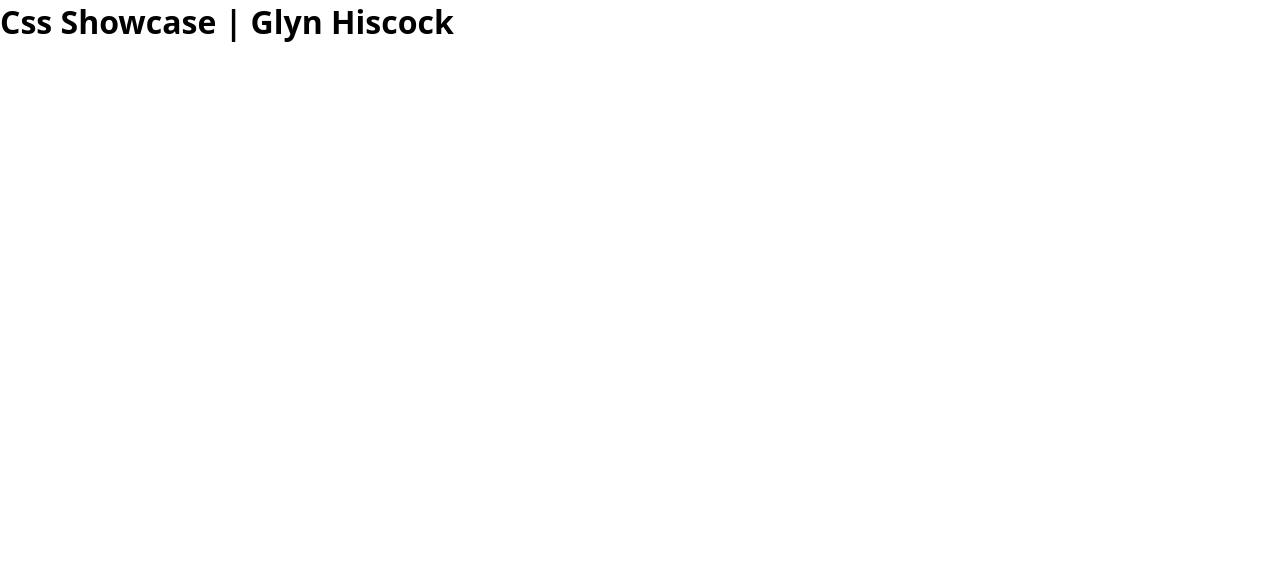
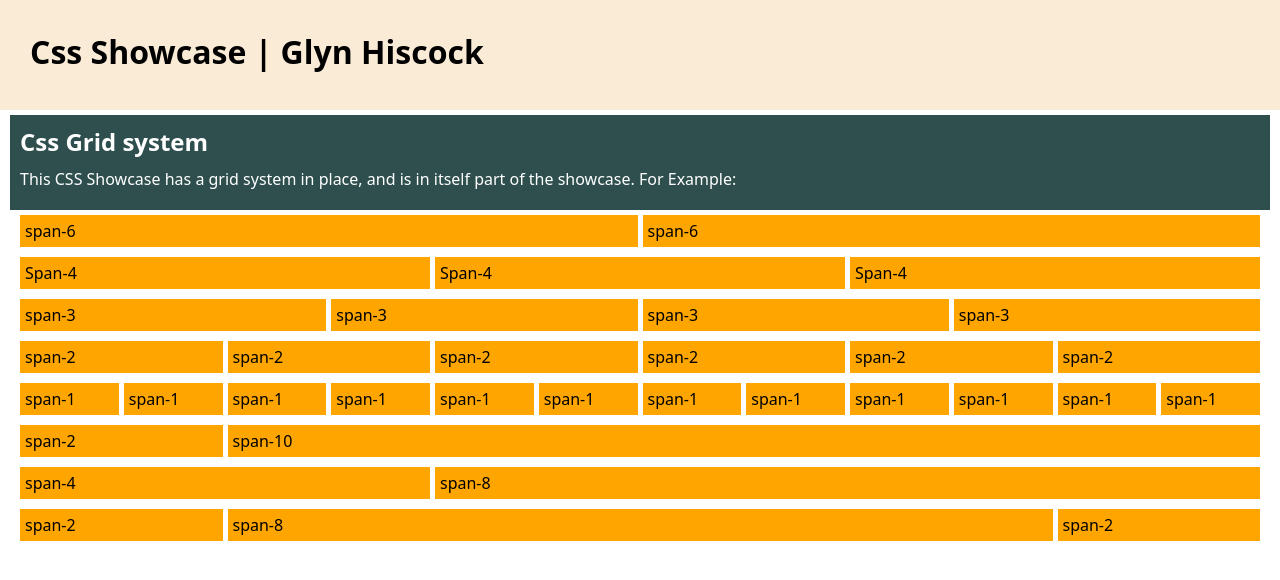
Before and after one commit to paddy852/Showcase, a plain HTML site: page index.html in a window 1280 px wide. Drawn offline with Linux system fonts and the light colour scheme.

Commit message:
added header and grid system

```diff
--- a/index.html
+++ b/index.html
@@ -7,8 +7,71 @@
     <title>Css Showcase | Glyn Hiscock</title>
   </head>
   <body>
-    <header>
+    <header class="header">
       <h1>Css Showcase | Glyn Hiscock</h1>
     </header>
+    <main>
+      <div class="grid-container">
+        <div class="span-12">
+          <div class="section">
+            <h2>Css Grid system</h2>
+            <p>
+              This CSS Showcase has a grid system in place, and is in itself
+              part of the showcase. For Example:
+            </p>
+          </div>
+          <div class="grid-container">
+            <div class="span-6 grid_element">span-6</div>
+            <div class="span-6 grid_element">span-6</div>
+          </div>
+          <div class="grid-container">
+            <div class="span-4 grid_element">Span-4</div>
+            <div class="span-4 grid_element">Span-4</div>
+            <div class="span-4 grid_element">Span-4</div>
+          </div>
+          <div class="grid-container">
+            <div class="span-3 grid_element">span-3</div>
+            <div class="span-3 grid_element">span-3</div>
+            <div class="span-3 grid_element">span-3</div>
+            <div class="span-3 grid_element">span-3</div>
+          </div>
+          <div class="grid-container">
+            <div class="span-2 grid_element">span-2</div>
+            <div class="span-2 grid_element">span-2</div>
+            <div class="span-2 grid_element">span-2</div>
+            <div class="span-2 grid_element">span-2</div>
+            <div class="span-2 grid_element">span-2</div>
+            <div class="span-2 grid_element">span-2</div>
+          </div>
+          <div class="grid-container">
+            <div class="span-1 grid_element">span-1</div>
+            <div class="span-1 grid_element">span-1</div>
+            <div class="span-1 grid_element">span-1</div>
+            <div class="span-1 grid_element">span-1</div>
+            <div class="span-1 grid_element">span-1</div>
+            <div class="span-1 grid_element">span-1</div>
+            <div class="span-1 grid_element">span-1</div>
+            <div class="span-1 grid_element">span-1</div>
+            <div class="span-1 grid_element">span-1</div>
+            <div class="span-1 grid_element">span-1</div>
+            <div class="span-1 grid_element">span-1</div>
+            <div class="span-1 grid_element">span-1</div>
+          </div>
+          <div class="grid-container">
+            <div class="span-2 grid_element">span-2</div>
+            <div class="span-10 grid_element">span-10</div>
+          </div>
+          <div class="grid-container">
+            <div class="span-4 grid_element">span-4</div>
+            <div class="span-8 grid_element">span-8</div>
+          </div>
+          <div class="grid-container">
+            <div class="span-2 grid_element">span-2</div>
+            <div class="span-8 grid_element">span-8</div>
+            <div class="span-2 grid_element">span-2</div>
+          </div>
+        </div>
+      </div>
+    </main>
   </body>
 </html>
--- a/sass/_base.scss
+++ b/sass/_base.scss
@@ -7,6 +7,11 @@
 body {
   font-family: system-ui, -apple-system, BlinkMacSystemFont, "Segoe UI", Roboto,
     Oxygen, Ubuntu, Cantarell, "Open Sans", "Helvetica Neue", sans-serif;
+  font-size: 16px;
+}
+
+h1 {
+  font-size: 2rem;
 }
 
 ul {
--- /dev/null
+++ b/sass/_grid.scss
@@ -0,0 +1,34 @@
+@use "variables";
+
+.grid-container-fluid,
+.grid-container {
+  display: grid;
+  grid-template-columns: repeat(variables.$grid-columns, 1fr);
+  gap: variables.$gap;
+  padding: 5px 10px;
+}
+
+.grid-container {
+  max-width: 1360px;
+  margin: 0 auto;
+}
+
+.grid-example [class*="span-"] {
+  background-color: variables.$grid-item-color;
+  color: variables.$secondary-text-color;
+  overflow: hidden;
+  padding: 10px;
+  border-radius: 10px;
+}
+
+@for $span from 1 through variables.$grid-columns {
+  .span-#{$span} {
+    grid-column-end: span $span;
+  }
+}
+
+@for $offset from 0 through variables.$grid-columns {
+  .offset-#{$offset} {
+    grid-column-start: $offset + 1;
+  }
+}
--- /dev/null
+++ b/sass/_header.scss
@@ -0,0 +1,5 @@
+.header {
+  height: 50px;
+  background-color: antiquewhite;
+  padding: 30px;
+}
--- /dev/null
+++ b/sass/_layout.scss
@@ -0,0 +1,18 @@
+.section {
+  background-color: darkslategray;
+  color: white;
+  padding: 10px;
+
+  h2 {
+    padding-bottom: 10px;
+  }
+
+  p {
+    padding-bottom: 10px;
+  }
+}
+
+.grid_element {
+  background-color: orange;
+  padding: 5px;
+}
--- /dev/null
+++ b/sass/_variables.scss
@@ -0,0 +1,12 @@
+// Colours
+$base-colour: #373839;
+
+$primary-background-color: #fff;
+
+$primary-text-color: $base-colour;
+$secondary-text-color: #fff;
+
+// CSS Grid
+$grid-columns: 12;
+$gap: 5px;
+$grid-item-color: $base-colour;
--- a/style.scss
+++ b/style.scss
@@ -1 +1,4 @@
 @use "sass/base";
+@use "sass/header";
+@use "sass/grid";
+@use "sass/layout";
```
Also changed, not shown: style.css, 1 other file.
